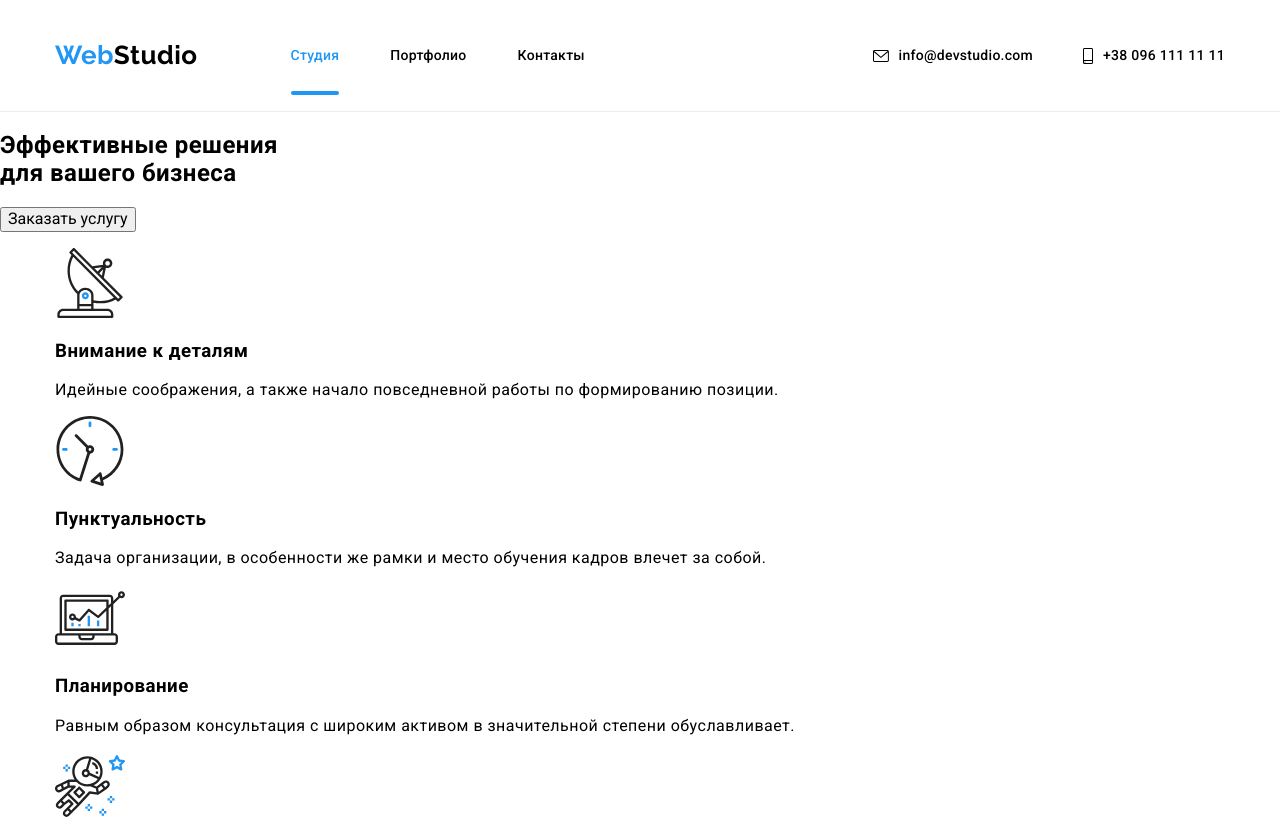
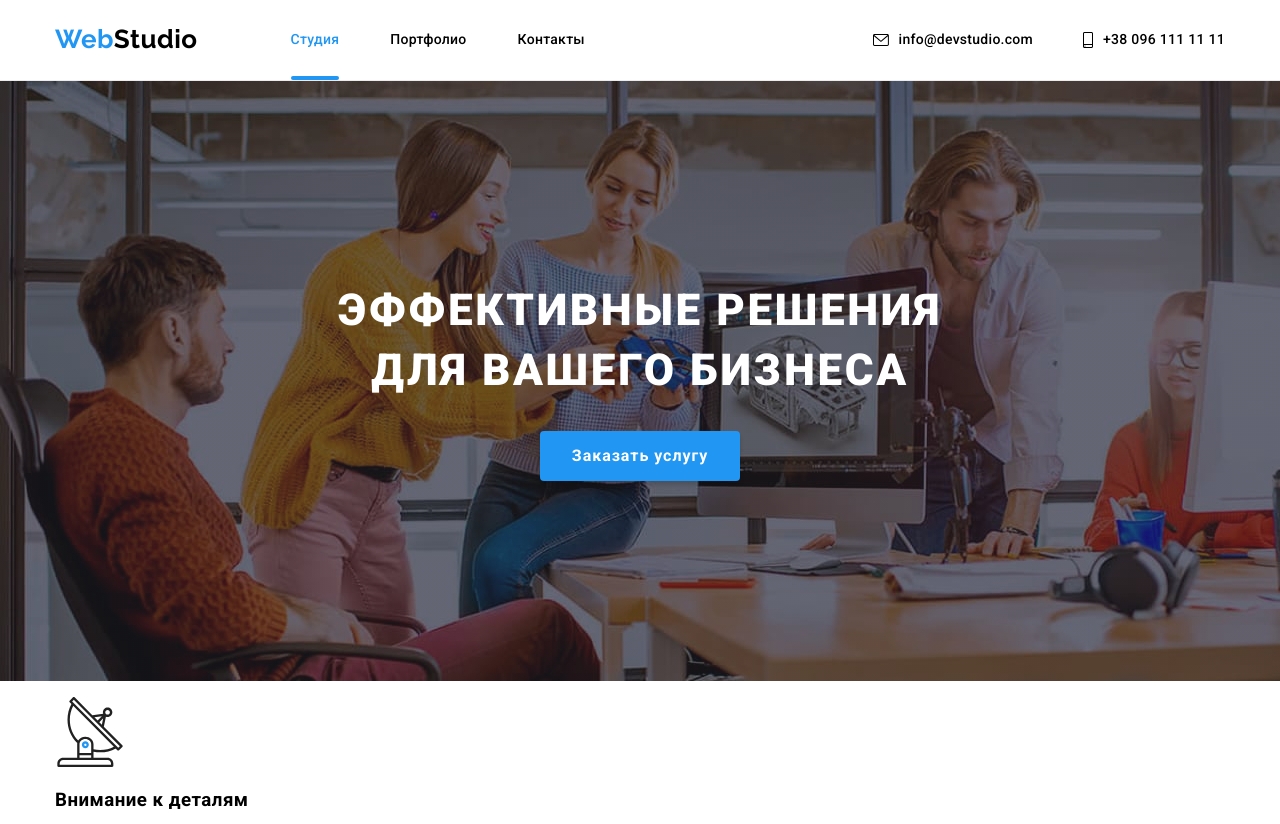
Before and after one commit to YevhenKon/goit-markup-hw-07, a plain HTML site: page index.html in a window 1280 px wide. Shown: the top 824 px of the page. Drawn offline with Linux system fonts and the light colour scheme.

Commit message:
5 commit

```diff
--- a/sass/components/_header.scss
+++ b/sass/components/_header.scss
@@ -3,7 +3,6 @@
     border-bottom: 1px solid #ECECEC;
     margin-left: auto;
     margin-right: auto;
-    height: auto;
 }
 .header__box {
     display: flex;
@@ -30,7 +29,7 @@
 }
 .menu {
     display: flex;
-    margin-left: 93px;
+    margin: 0 0 0 93px;
 }
 
 .menu__item:not(:last-child) {
@@ -73,7 +72,8 @@
 }
 .contacts {
     display: flex;
-        margin-left: auto;
+    margin:0 0 0 auto;
+
 }
 .contacts__item:not(:last-child) {
     margin-right: 50px;
--- a/sass/components/_hero.scss
+++ b/sass/components/_hero.scss
@@ -0,0 +1,45 @@
+.hero {
+    max-width: 1600px;
+    height: 600px;
+    margin-left: auto;
+    margin-right: auto;
+    background-repeat: no-repeat;
+    background-size: cover;
+    background-position: center;
+    background: #C4C4C4;
+    background-image: linear-gradient(rgba(47, 48, 58, 0.4), rgba(47, 48, 58, 0.4)), url("../images/img14.jpg");
+    padding: 200px 0;
+    &__title {
+        margin-bottom: 30px;
+            margin-top: 0;
+            color: $secondary-text-color;
+            font-style: 400;
+            font-weight: 900;
+            font-size: 44px;
+            line-height: 1.36;
+            letter-spacing: 0.06em;
+            text-transform: uppercase;
+            text-align: center;
+    }
+    &__button {
+    border-radius: 4px;
+        border: none;
+        padding: 10px 32px;
+        color: $secondary-text-color;
+        background-color: $accent-color;
+        font-weight: 700;
+        font-size: 16px;
+        line-height: 1.88;
+        letter-spacing: 0.06em;
+        cursor: pointer;
+        box-shadow: 0px 4px 4px rgba(0, 0, 0, 0.15);
+        display: block;
+        margin: 0 auto;
+        transition: background-color 250ms cubic-bezier(0.4, 0, 0.2, 1);
+    &:hover,
+    &:focus {
+            background-color: #188CE8;
+        }
+    }
+
+}
```
Also changed, not shown: css/main.css, css/main.min.css, 2 other files.
